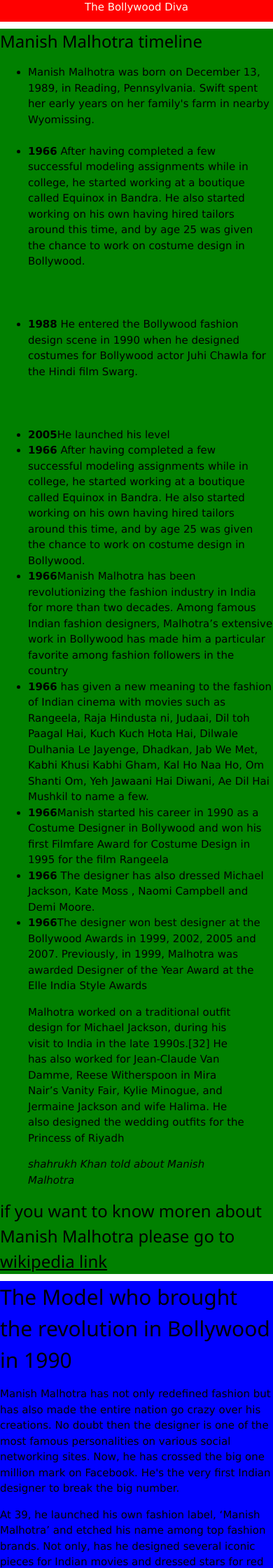
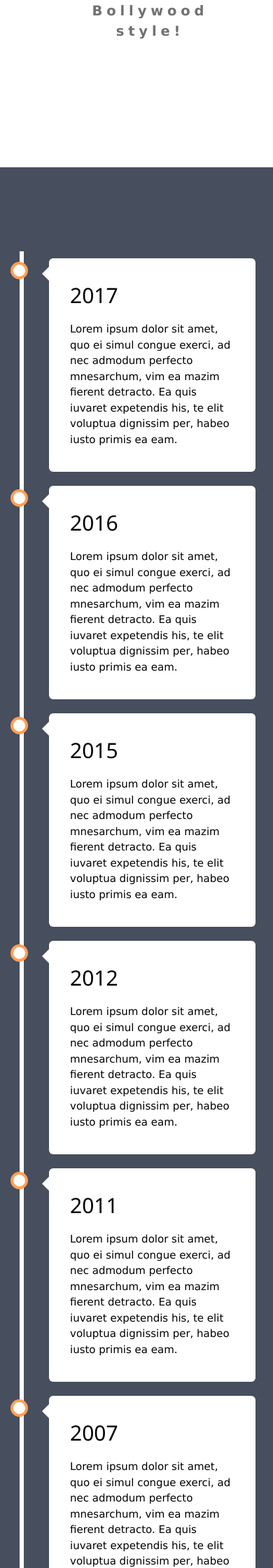
Before and after one commit to kalyani754975/freeCodeCamp, a PHP site: page / in a window 390 px wide. Shown: the part 478-2718 px from the top of the page at 70% size. Run offline with PHP 8.4, Linux system fonts and the light colour scheme.

Commit message:
improved version

```diff
--- a/Responsive Web Design Certification/Responsive Web Design Projects/Tribute Page/index.css
+++ b/Responsive Web Design Certification/Responsive Web Design Projects/Tribute Page/index.css
@@ -1,5 +1,10 @@
 .navigation {
-    padding: 10px;
+    margin-top: .5em;
+    position: -webkit-sticky; /* Safari */
+    position: sticky;
+    top: 0;
+    background-color: white;
+
 }
 
 .navigation .row .column .w3-card-4 img {
@@ -15,6 +20,7 @@
     -ms-flex-wrap: wrap;
     /* IE10 */
     flex-wrap: wrap;
+
 }
 
 /* Create columns that sits next to each other */
@@ -24,6 +30,7 @@
     /* IE10 */
     max-width: 100%;
     margin-left: 10px;
+    margin-bottom: -1.5em;
 }
 
 .navigation .column img {
@@ -43,41 +50,173 @@
 }
 
 #tagLine {
-    margin-left: 1em;
-    margin-top: -.2em;
+    margin-left: 2em;
+    margin-top: 1em;
     letter-spacing: 0.3em;
-    font-size: 1em;
+    font-size: 1.3em;
+    font-weight: 600;
     color: rgba(0, 0, 0, 0.562);
 }
 
 .landing {
-    margin-top: -2em;
-    background-color: red;
+    margin-top: 2em;
+    /* background-color: red; */
     text-align: center;
+    margin-bottom: 20em;
 }
 
 #timeline {
-    background-color: green;
+    margin-top: 20em;
+    background-color: #474e5d;
+    padding-top: 120px;
+    margin-top: -120px;
+    padding-bottom: 120px;
 }
+
+/* The actual timeline (the vertical ruler) */
+.timeline {
+  position: relative;
+  max-width: 1200px;
+  margin: 0 auto;
+}
+
+/* The actual timeline (the vertical ruler) */
+.timeline::after {
+  content: '';
+  position: absolute;
+  width: 6px;
+  background-color: white;
+  top: 0;
+  bottom: 0;
+  left: 50%;
+  margin-left: -3px;
+}
+
+/* Container around content */
+.container {
+  padding: 10px 40px;
+  position: relative;
+  background-color: inherit;
+  width: 50%;
+}
+
+/* The circles on the timeline */
+.container::after {
+  content: '';
+  position: absolute;
+  width: 25px;
+  height: 25px;
+  right: -17px;
+  background-color: white;
+  border: 4px solid #FF9F55;
+  top: 15px;
+  border-radius: 50%;
+  z-index: 1;
+}
+
+/* Place the container to the left */
+.left {
+  left: 0;
+}
+
+/* Place the container to the right */
+.right {
+  left: 50%;
+}
+
+/* Add arrows to the left container (pointing right) */
+.left::before {
+  content: " ";
+  height: 0;
+  position: absolute;
+  top: 22px;
+  width: 0;
+  z-index: 1;
+  right: 30px;
+  border: medium solid white;
+  border-width: 10px 0 10px 10px;
+  border-color: transparent transparent transparent white;
+}
+
+/* Add arrows to the right container (pointing left) */
+.right::before {
+  content: " ";
+  height: 0;
+  position: absolute;
+  top: 22px;
+  width: 0;
+  z-index: 1;
+  left: 30px;
+  border: medium solid white;
+  border-width: 10px 10px 10px 0;
+  border-color: transparent white transparent transparent;
+}
+
+/* Fix the circle for containers on the right side */
+.right::after {
+  left: -16px;
+}
+
+/* The actual content */
+.content {
+  padding: 20px 30px;
+  background-color: white;
+  position: relative;
+  border-radius: 6px;
+}
+
+/* Media queries - Responsive timeline on screens less than 600px wide */
+@media screen and (max-width: 600px) {
+  /* Place the timelime to the left */
+  .timeline::after {
+  left: 31px;
+  }
+
+  /* Full-width containers */
+  .container {
+  width: 100%;
+  padding-left: 70px;
+  padding-right: 25px;
+  }
+
+  /* Make sure that all arrows are pointing leftwards */
+  .container::before {
+  left: 60px;
+  border: medium solid white;
+  border-width: 10px 10px 10px 0;
+  border-color: transparent white transparent transparent;
+  }
+
+  /* Make sure all circles are at the same spot */
+  .left::after, .right::after {
+  left: 15px;
+  }
+
+  /* Make all right containers behave like the left ones */
+  .right {
+  left: 0%;
+  }
+}
+
 
 #achievements {
     background-color: blue;
+    padding-top: 80px;
+    margin-top: -80px;
+    padding-bottom: 80px;
+    max-width: 620px;
 }
 
 #celebrities {
     background-color: rgb(244, 243, 246);
+    padding-top: 80px;
+    margin-top: -80px;
+    padding-bottom: 80px;
 }
 
-#img-div {
-    color: floralwhite;
-    backgroundrgba(1, 1, 1, 0);
-    ;
-    padding: 10px;
-    margin: 5px;
-}
-
-#cc {
-    color: red;
+#celebrities h2 {
+    color: rgba(0, 0, 0, 0.562);
+    text-align: center;
 }
 
 /* Photo gallery grid -------------------------------------------------------------------- */
--- a/Responsive Web Design Certification/Responsive Web Design Projects/Tribute Page/index.html
+++ b/Responsive Web Design Certification/Responsive Web Design Projects/Tribute Page/index.html
@@ -39,18 +39,19 @@
 
         <!-- Manish Malhotra landing page -->
         <section class="landing">
+            <figure id="img-div">
 
-            <p id="tagLine">A Bollywood designer who canged the Bollywood style</p>
-            <figure id="img-div">
-                <img id="image" src="m.jpg" style="width:100%; max-width: 1000px;">
-                <figcaption id="img-caption">
+                <img class="w3-card-4" id="image" src="m.jpg" style="width:100%; max-width: 1000px;">
+                <!-- <figcaption id="img-caption">
                     The Bollywood Diva
-                </figcaption>
+                </figcaption> -->
+                <p id="tagLine">A Bollywood designer who changed the Bollywood style!</p>
             </figure>
         </section>
 
         <!-- Timeline -->
-        <section id="timeline">
+
+<!--
         <h3 id="Headline">Manish Malhotra timeline</h3>
         <ul>
             <li>Manish Malhotra was born on December 13, 1989, in Reading, Pennsylvania.
@@ -99,7 +100,132 @@
             <cite>shahrukh Khan told about Manish Malhotra</cite>
         </blockquote>
         <h3>if you want to know moren about Manish Malhotra please go to
-                <a href="https://en.wikipedia.org/wiki/Manish_Malhotra" target="_blank">wikipedia link</a></h3>
+            <a href="https://en.wikipedia.org/wiki/Manish_Malhotra" target="_blank">wikipedia link</a></h3> -->
+
+
+        <section id="timeline">
+            <div class="timeline">
+                <div class="container left">
+                    <div class="content">
+                        <h2>2017</h2>
+                        <p>Lorem ipsum dolor sit amet, quo ei simul congue exerci, ad nec admodum perfecto mnesarchum,
+                            vim
+                            ea mazim fierent detracto. Ea quis iuvaret expetendis his, te elit voluptua dignissim per,
+                            habeo
+                            iusto primis ea eam.</p>
+                    </div>
+                </div>
+                <div class="container right">
+                    <div class="content">
+                        <h2>2016</h2>
+                        <p>Lorem ipsum dolor sit amet, quo ei simul congue exerci, ad nec admodum perfecto mnesarchum,
+                            vim
+                            ea mazim fierent detracto. Ea quis iuvaret expetendis his, te elit voluptua dignissim per,
+                            habeo
+                            iusto primis ea eam.</p>
+                    </div>
+                </div>
+                <div class="container left">
+                    <div class="content">
+                        <h2>2015</h2>
+                        <p>Lorem ipsum dolor sit amet, quo ei simul congue exerci, ad nec admodum perfecto mnesarchum,
+                            vim
+                            ea mazim fierent detracto. Ea quis iuvaret expetendis his, te elit voluptua dignissim per,
+                            habeo
+                            iusto primis ea eam.</p>
+                    </div>
+                </div>
+                <div class="container right">
+                    <div class="content">
+                        <h2>2012</h2>
+                        <p>Lorem ipsum dolor sit amet, quo ei simul congue exerci, ad nec admodum perfecto mnesarchum,
+                            vim
+                            ea mazim fierent detracto. Ea quis iuvaret expetendis his, te elit voluptua dignissim per,
+                            habeo
+                            iusto primis ea eam.</p>
+                    </div>
+                </div>
+                <div class="container left">
+                    <div class="content">
+                        <h2>2011</h2>
+                        <p>Lorem ipsum dolor sit amet, quo ei simul congue exerci, ad nec admodum perfecto mnesarchum,
+                            vim
+                            ea mazim fierent detracto. Ea quis iuvaret expetendis his, te elit voluptua dignissim per,
+                            habeo
+                            iusto primis ea eam.</p>
+                    </div>
+                </div>
+                <div class="container right">
+                    <div class="content">
+                        <h2>2007</h2>
+                        <p>Lorem ipsum dolor sit amet, quo ei simul congue exerci, ad nec admodum perfecto mnesarchum,
+                            vim
+                            ea mazim fierent detracto. Ea quis iuvaret expetendis his, te elit voluptua dignissim per,
+                            habeo
+                            iusto primis ea eam.</p>
+                    </div>
+                </div>
+                <div class="container left">
+                    <div class="content">
+                        <h2>2017</h2>
+                        <p>Lorem ipsum dolor sit amet, quo ei simul congue exerci, ad nec admodum perfecto mnesarchum,
+                            vim
+                            ea mazim fierent detracto. Ea quis iuvaret expetendis his, te elit voluptua dignissim per,
+                            habeo
+                            iusto primis ea eam.</p>
+                    </div>
+                </div>
+                <div class="container right">
+                    <div class="content">
+                        <h2>2016</h2>
+                        <p>Lorem ipsum dolor sit amet, quo ei simul congue exerci, ad nec admodum perfecto mnesarchum,
+                            vim
+                            ea mazim fierent detracto. Ea quis iuvaret expetendis his, te elit voluptua dignissim per,
+                            habeo
+                            iusto primis ea eam.</p>
+                    </div>
+                </div>
+                <div class="container left">
+                    <div class="content">
+                        <h2>2015</h2>
+                        <p>Lorem ipsum dolor sit amet, quo ei simul congue exerci, ad nec admodum perfecto mnesarchum,
+                            vim
+                            ea mazim fierent detracto. Ea quis iuvaret expetendis his, te elit voluptua dignissim per,
+                            habeo
+                            iusto primis ea eam.</p>
+                    </div>
+                </div>
+                <div class="container right">
+                    <div class="content">
+                        <h2>2012</h2>
+                        <p>Lorem ipsum dolor sit amet, quo ei simul congue exerci, ad nec admodum perfecto mnesarchum,
+                            vim
+                            ea mazim fierent detracto. Ea quis iuvaret expetendis his, te elit voluptua dignissim per,
+                            habeo
+                            iusto primis ea eam.</p>
+                    </div>
+                </div>
+                <div class="container left">
+                    <div class="content">
+                        <h2>2011</h2>
+                        <p>Lorem ipsum dolor sit amet, quo ei simul congue exerci, ad nec admodum perfecto mnesarchum,
+                            vim
+                            ea mazim fierent detracto. Ea quis iuvaret expetendis his, te elit voluptua dignissim per,
+                            habeo
+                            iusto primis ea eam.</p>
+                    </div>
+                </div>
+                <div class="container right">
+                    <div class="content">
+                        <h2>2007</h2>
+                        <p>Lorem ipsum dolor sit amet, quo ei simul congue exerci, ad nec admodum perfecto mnesarchum,
+                            vim
+                            ea mazim fierent detracto. Ea quis iuvaret expetendis his, te elit voluptua dignissim per,
+                            habeo
+                            iusto primis ea eam.</p>
+                    </div>
+                </div>
+            </div>
         </section>
 
         <!-- Achievements -->
@@ -121,7 +247,7 @@
 
         <!-- Celebrities who wore Manish Malhotra designed dresses -->
         <section id="celebrities">
-            <h1 id="cc">celebrities who wore The dress designed by Manish Malhotra</h1>
+            <h2>Celebrities who wore dresses designed by Manish Malhotra</h2>
 
             <!-- Photo Grid -->
             <div class="row">
```
Lines whose indentation alone changed are shown as unchanged.
